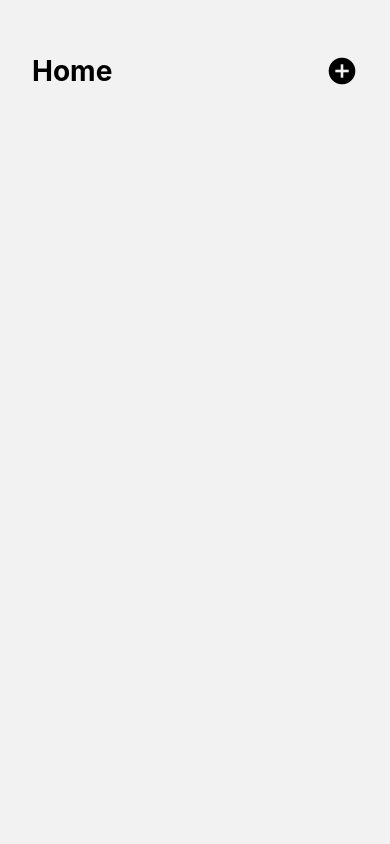
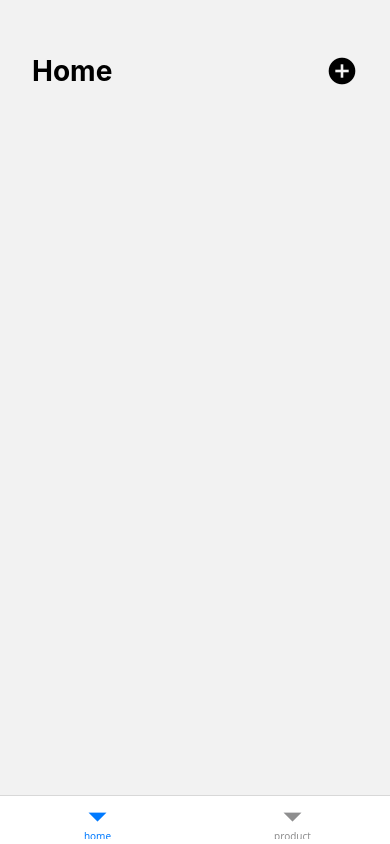
Before and after one commit to GuiQRSM/navigation-app, a React Native app: screen / in a window 390 px wide. Built offline with nearby package versions, Linux system fonts and the light colour scheme.

Commit message:
feat: StackRouter ato TabRouter

```diff
--- a/src/routes/index.tsx
+++ b/src/routes/index.tsx
@@ -1,10 +1,11 @@
 import { NavigationContainer } from '@react-navigation/native';
 import { StackRouter } from './StackRoutes';
+import { TabRouter } from './BottonTabs';
 
 export function Routes() {
   return (
     <NavigationContainer>
-      <StackRouter />
+      <TabRouter />
     </NavigationContainer>
   );
 }
```
